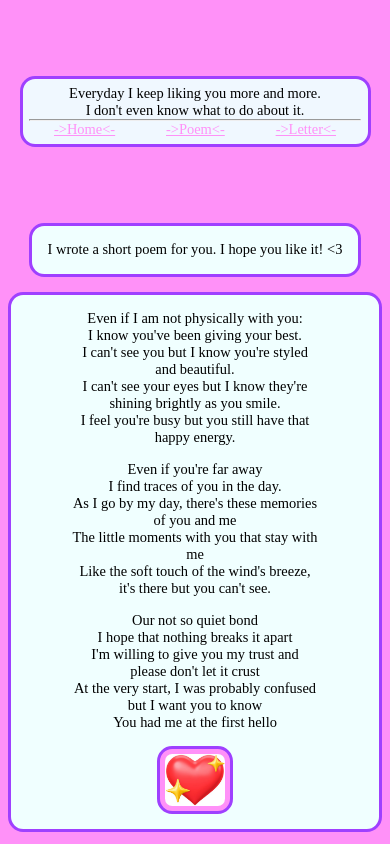
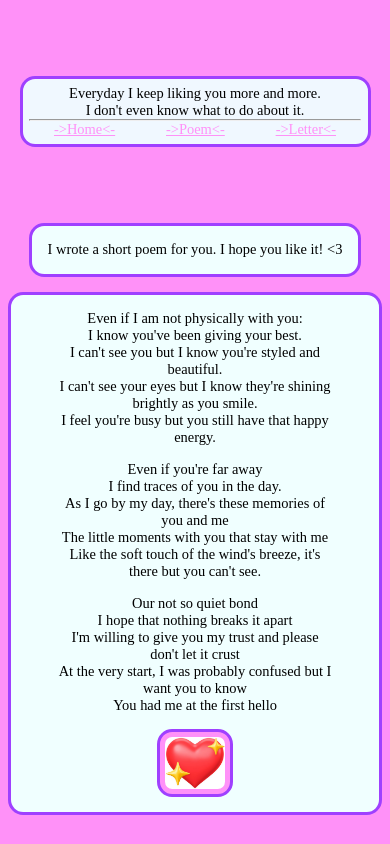
Before and after one commit to Jilmoire/for-sakk, a plain HTML site: page compliment.html in a window 390 px wide. Drawn offline with Linux system fonts and the light colour scheme.

Commit message:
adjust compliment html

```diff
--- a/style.css
+++ b/style.css
@@ -156,8 +156,8 @@ header span a {
     }
     .compliment {
         text-align: center;
-        padding-left: 4rem;
-        padding-right: 4rem;
+        padding-left: 3rem;
+        padding-right: 3rem;
     }
     /*message*/
     .message-container {
```
